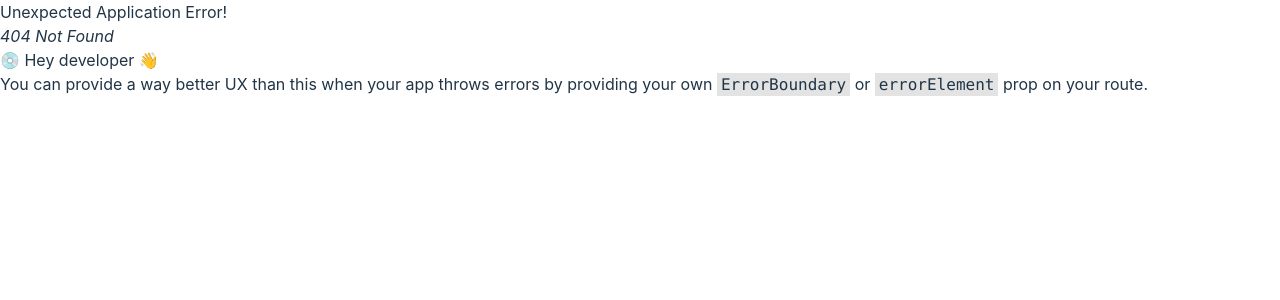
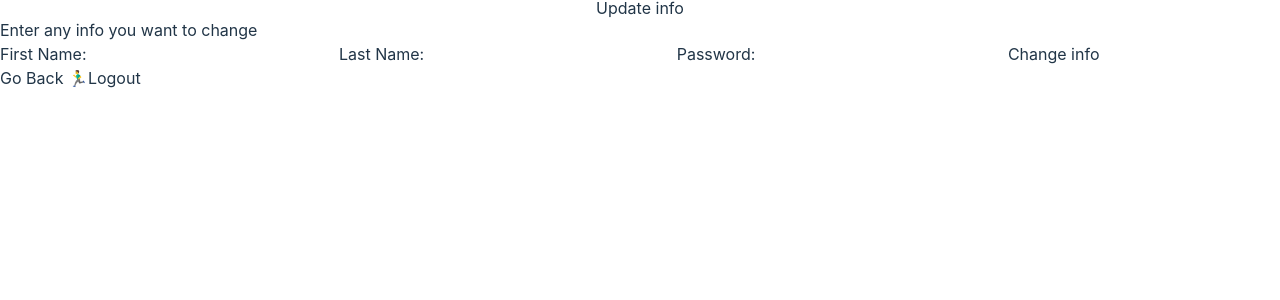
Before and after one commit to YunusShaikh29/Paytm-lite, a React (Vite) app in the folder frontend/: page /userinfo in a window 1280 px wide. Before the commit this address had no page. Shown: the top 300 px of the page. Built offline with nearby package versions, Linux system fonts and the light colour scheme.

Commit message:
fixed env issue, added new route

```diff
--- a/frontend/src/App.jsx
+++ b/frontend/src/App.jsx
@@ -6,6 +6,7 @@ import signupAction from "./pages/SignupPage"
 import SigninPage, {action as signinAction} from "./pages/SigninPage";
 import DashboardPage, {loader as dashboardData} from "./pages/DashboardPage";
 import TransferModal, {action as TransferAction } from "./components/TransferModal";
+import UserInfo from "./pages/UserInfo";
 
 function App() {
   const router = createBrowserRouter([
@@ -25,7 +26,8 @@ function App() {
       path: "/transfer",
       element: <TransferModal />,
       action: TransferAction
-    }
+    },
+    {path: "/userinfo", element: <UserInfo />}
   ]);
 
   return (
--- /dev/null
+++ b/frontend/src/pages/UserInfo.jsx
@@ -0,0 +1,139 @@
+import axios from "axios";
+import React from "react";
+import { useNavigate } from "react-router-dom";
+
+const UserInfo = () => {
+  const navigate= useNavigate();
+
+  const goBack= () => {
+    navigate('/dashboard')
+  }
+
+  const logOut= () => {
+    localStorage.clear();
+    navigate('/')
+  }
+
+
+
+
+  const updateUser = async (e) => {
+
+    e.preventDefault();
+
+    const form = e.target;
+    const formData = {
+      firstName: form.firstName.value,
+      lastName: form.lastName.value,
+      password: form.password.value
+    };
+
+
+    const filteredData = Object.fromEntries(
+      Object.entries(formData).filter(([_, value]) => value.trim() !== "")
+    );
+
+    if (Object.keys(filteredData).length === 0) {
+      alert("Please fill at least one field.");
+      return;
+    }
+
+
+    const token = localStorage.getItem("Token");
+
+    // const api =
+
+    try {
+      const response = await axios.put("http://localhost:3000/api/v1/user/", filteredData,{
+        headers: {
+          Authorization: "Bearer " + token,
+          "Content-Type": "application/json",
+        },
+      });
+      alert(response.data.message);
+      form.reset();
+    } catch (error) {
+      console.error("Error updating user:", error);
+      alert("Error updating user. Please try again.");
+    }
+  };
+
+
+
+  const inputClass =
+    "w-full py-1.5 px-2 rounded outline-none text-lg text-slate-800 focus:outline-teal-600 -outline-offset-2";
+  const btnClass =
+    "mt-4 bg-slate-100 font-bold w-full text-black rounded-md py-2 transition-all transform hover:bg-teal-500 active:translate-y-0.5 shadow-none";
+
+
+
+  return (
+    <div className="relative h-screen px-4 w-4/5 mx-auto">
+      <div className="flex justify-between items-center h-full">
+        <div className="updateInfo h-2/3 bg-black w-1/3 border-white shadow-lg shadow-stone-900 rounded-lg flex flex-col justify-center">
+          <h1
+            align="center"
+            className="font-semibold text-4xl"
+          >
+            Update info
+          </h1>
+          <p className="my-9 place-self-center text-xl text-stone-400">
+            Enter any info you want to change
+          </p>
+          <form onSubmit={updateUser} className="flex flex-col w-3/4 mx-auto gap-4 text-lg">
+            <label
+              htmlFor="firstname"
+              className="text-lg"
+            >
+              First Name:{" "}
+            </label>
+            <input
+              className={`${inputClass}`}
+              type="text"
+              name="firstName"
+            />
+            <label
+              htmlFor="lastname"
+              className="text-lg"
+            >
+              Last Name:{" "}
+            </label>
+            <input
+              className={`${inputClass}`}
+              type="text"
+              name="lastName"
+            />
+            <label
+              htmlFor="password"
+              className="text-lg"
+            >
+              Password:{" "}
+            </label>
+            <input
+              className={`${inputClass}`}
+              type="password"
+              name="password"
+            />
+            <button
+              className={`${btnClass}`}
+              type="submit"
+            >
+              Change info
+            </button>
+          </form>
+        </div>
+        <div className="logout flex justify-center gap-24">
+          <button className="bg-teal-400 hover:bg-teal-600 text-white font-bold py-2  rounded-md text-2xl px-2 shadow-md shadow-black" onClick={goBack}>
+            Go Back 🏃‍♂️
+          </button>
+          <button className="bg-teal-400 hover:bg-teal-600 text-white font-bold py-2 rounded-md text-2xl px-2 shadow-md shadow-black" onClick={logOut}>
+            Logout
+          </button>
+        </div>
+      </div>
+      <div className="absolute top-0 bottom-0 left-1/2 bg-white w-0.5"></div>
+    </div>
+  );
+};
+
+export default UserInfo;
```
